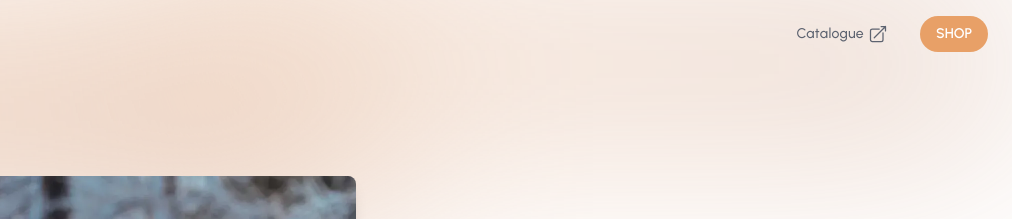
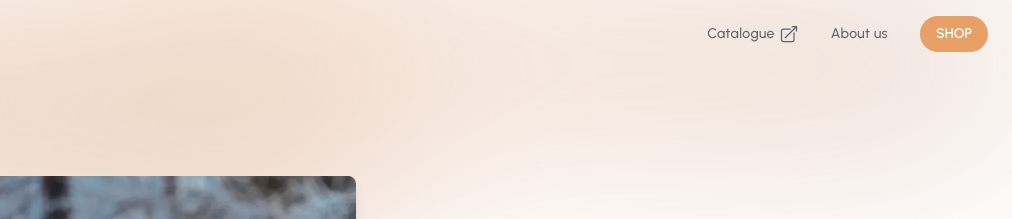
Before and after one commit to rokrupnik/caramelz, an Astro site: page / in a window 1280 px wide. Shown: the top 219 px of the page, 268-1280 px from the left. Built offline with nearby package versions, Linux system fonts and the light colour scheme; Astro itself is replaced by a stand-in of ours.

Commit message:
Added about us menu item

```diff
--- a/src/components/AppHeader.astro
+++ b/src/components/AppHeader.astro
@@ -61,6 +61,11 @@ const { id } = Astro.props as Props;
                                     </svg>
                                 </a>
                             </li>
+                            <li>
+                                <a href="/about-us" target="_blank" class="flex md:px-4 transition hover:text-primary">
+                                    <span>About us</span>
+                                </a>
+                            </li>
                             <!-- <li>
                                 <a href="#contact-us" class="block md:px-4 transition hover:text-primary">
                                     <span>Contact</span>
```
